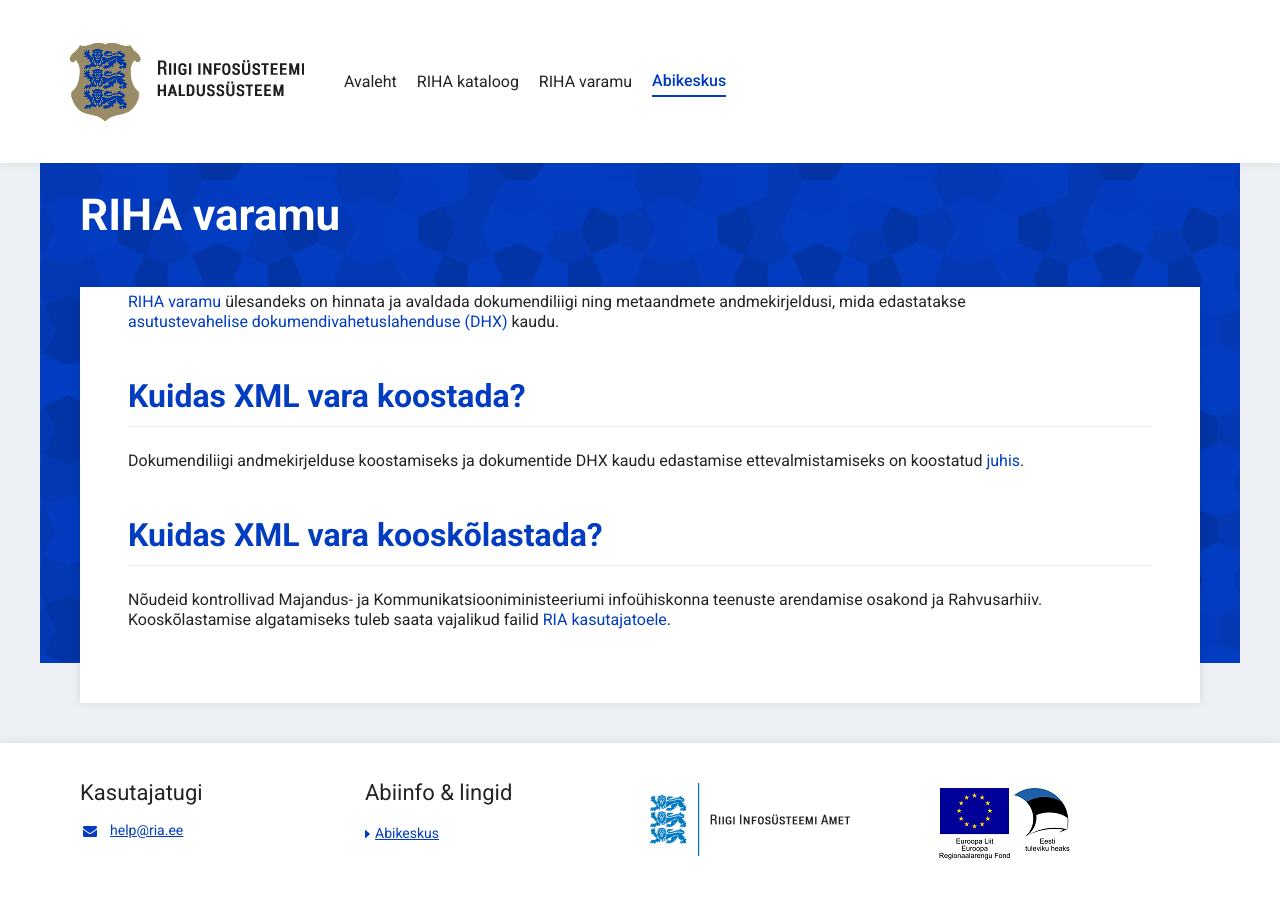
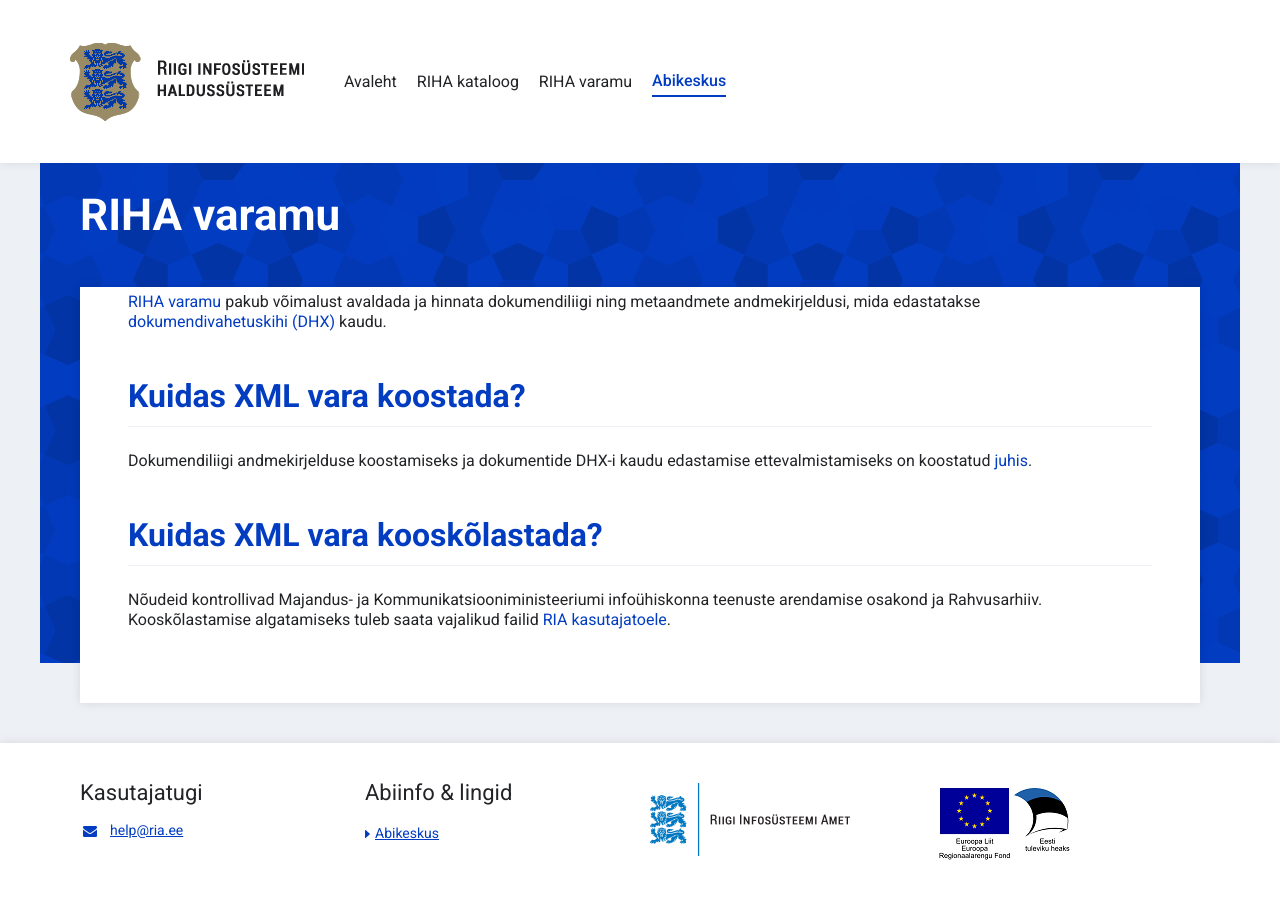
Before and after one commit to e-gov/RIHA-Help, a Jekyll site: the page built from docs/varamu.md, in a window 1280 px wide. Built offline with Jekyll 4.4.1, drawn with Linux system fonts in a browser that asks for light colours.

Commit message:
Update varamu.md

```diff
--- a/docs/varamu.md
+++ b/docs/varamu.md
@@ -2,10 +2,11 @@
 title: RIHA varamu
 ---
 
-[RIHA varamu](https://varamu.riha.ee) ülesandeks on hinnata ja avaldada dokumendiliigi ning metaandmete andmekirjeldusi, mida edastatakse [asutustevahelise dokumendivahetuslahenduse (DHX)](https://www.ria.ee/ee/dokumendivahetus-dhx.html) kaudu.
+
+[RIHA varamu](https://varamu.riha.ee) pakub võimalust avaldada ja hinnata dokumendiliigi ning metaandmete andmekirjeldusi, mida edastatakse [dokumendivahetuskihi (DHX)](https://www.ria.ee/ee/dokumendivahetus-dhx.html) kaudu.
 
 ## Kuidas XML vara koostada?
-Dokumendiliigi andmekirjelduse koostamiseks ja dokumentide DHX kaudu edastamise ettevalmistamiseks on koostatud [juhis](https://www.mkm.ee/sites/default/files/juhis_dokumendiliigi_xml_andmekirjelduse_koostamiseks.pdf).
+Dokumendiliigi andmekirjelduse koostamiseks ja dokumentide DHX-i kaudu edastamise ettevalmistamiseks on koostatud [juhis](https://www.mkm.ee/sites/default/files/juhis_dokumendiliigi_xml_andmekirjelduse_koostamiseks.pdf).
 
 ## Kuidas XML vara kooskõlastada?
 Nõudeid kontrollivad Majandus- ja Kommunikatsiooniministeeriumi infoühiskonna teenuste arendamise osakond ja Rahvusarhiiv. Kooskõlastamise algatamiseks tuleb saata vajalikud failid [RIA kasutajatoele](mailto:help@ria.ee).
```
